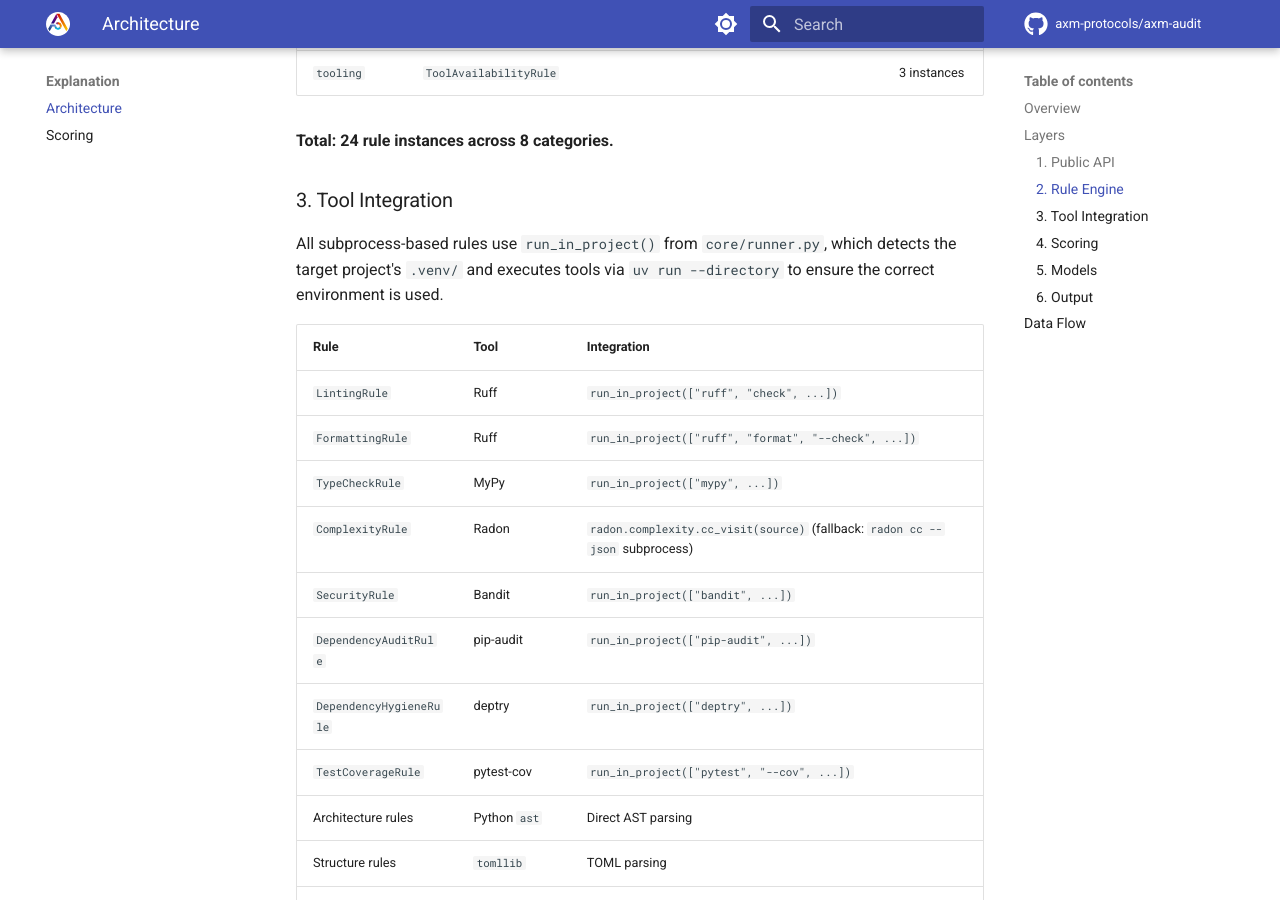
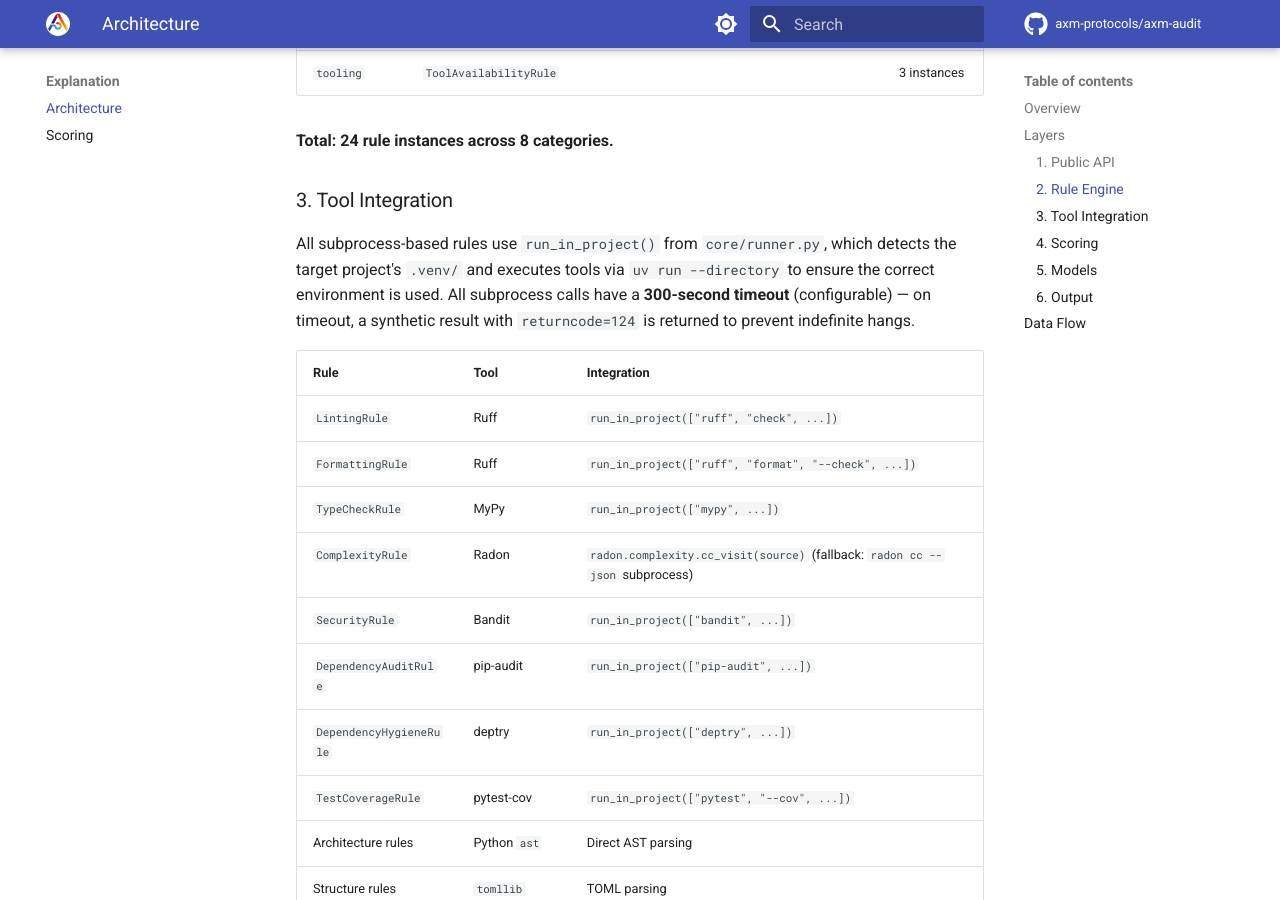
Before and after one commit to axm-protocols/axm-forge, an MkDocs documentation site: the page built from docs/explanation/architecture.md, in a window 1280 px wide and 900 px high, scrolled down 1337 px. Built offline with MkDocs 1.6.1 and Material for MkDocs 9.7.7, drawn with Linux system fonts in a browser that asks for light colours; comment, search, counter and statistics services are not loaded.

Commit message:
docs: sync with AXM-180/181/182 changes
- README + index.md: test count 308 → 317
- architecture.md: document run_in_project 300s timeout [AXM-181]
- scoring.md: clarify PRACTICE_BLOCKING_IO coverage [AXM-182]

```diff
--- a/docs/explanation/architecture.md
+++ b/docs/explanation/architecture.md
@@ -113,7 +113,7 @@ Both return typed Pydantic models for safe agent consumption.
 
 ### 3. Tool Integration
 
-All subprocess-based rules use `run_in_project()` from `core/runner.py`, which detects the target project's `.venv/` and executes tools via `uv run --directory` to ensure the correct environment is used.
+All subprocess-based rules use `run_in_project()` from `core/runner.py`, which detects the target project's `.venv/` and executes tools via `uv run --directory` to ensure the correct environment is used. All subprocess calls have a **300-second timeout** (configurable) — on timeout, a synthetic result with `returncode=124` is returned to prevent indefinite hangs.
 
 | Rule | Tool | Integration |
 |---|---|---|
```
Also changed, not shown: README.md (+1 -1 lines), docs/explanation/scoring.md (+1 -1 lines), docs/index.md (+1 -1 lines).
